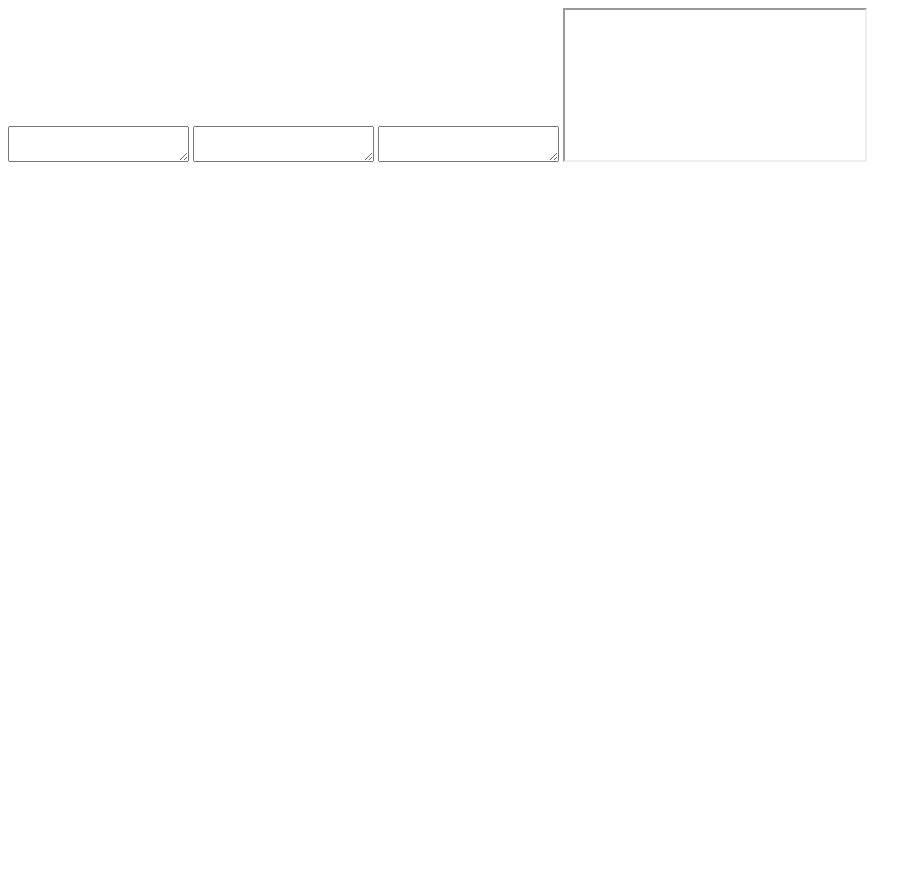
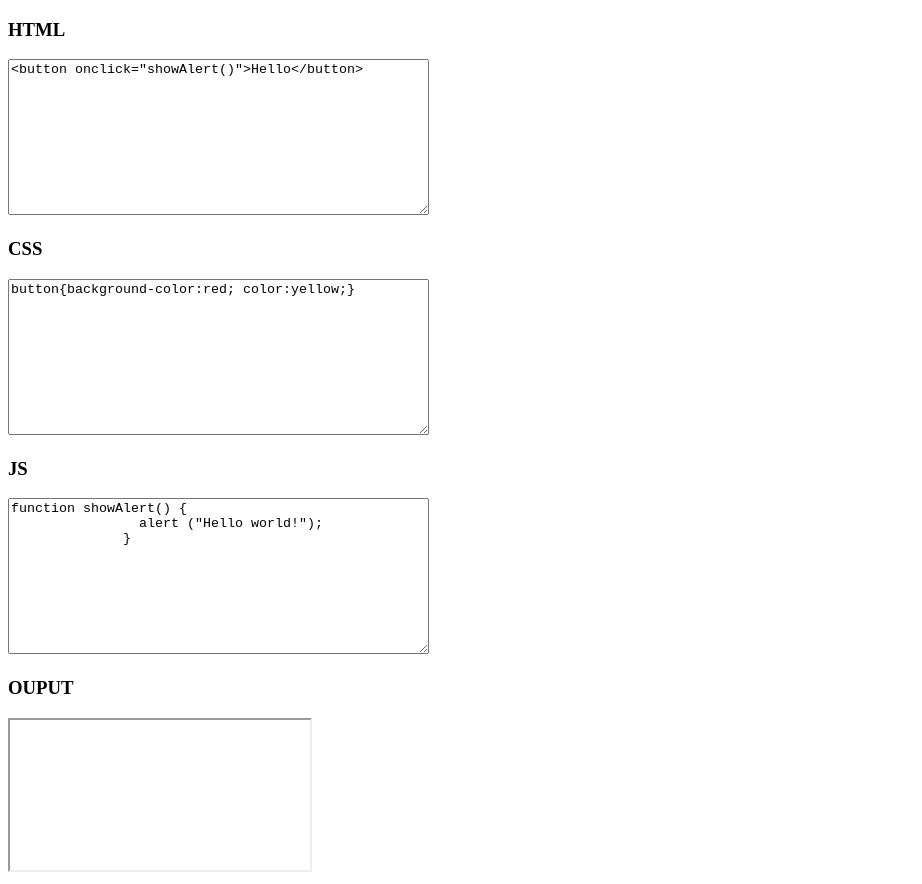
Before and after one commit to AceHunterr/Online_Code_Editor, a plain HTML site: page index.html in a window 1280 px wide. Shown: the whole page, without its empty margins (0-922 px from the left). Before the commit the page ends 800 px from the top, so only its background shows below. Drawn offline with Linux system fonts and the light colour scheme.

Commit message:
Added JS and placeholder text

```diff
--- a/index.html
+++ b/index.html
@@ -6,25 +6,26 @@
     </head>
     <body>
         <div class="editor">
-            <textarea name="" id="html-code"></textarea>
-            <textarea name="" id="css-code"></textarea>
-            <textarea name="" id="js-code"></textarea>
+            <h3>HTML</h3>
+            <textarea name="" id="html-code" placeholder="Enter your HTML code here ..." rows="10" cols="50"><button onclick="showAlert()">Hello</button></textarea>
+            <br>
+
+            <h3>CSS</h3>
+            <textarea name="" id="css-code" placeholder="Enter your CSS code here ..." rows="10" cols="50">button{background-color:red; color:yellow;}
+
+            </textarea>
+            <br>
+
+            <h3>JS</h3>
+            <textarea name="" id="js-code" placeholder="Enter your JS code here ..." rows="10" cols="50">function showAlert() {
+                alert ("Hello world!");
+              }</textarea>
+            <br>
+
+            <h3>OUPUT</h3>
             <iframe id="output"></iframe>
         </div>
 
-        <script type="text/javascript">
-            function run() {
-                let htmlCode = document.querySelector(".editor #html-code").value;
-                let cssCode = "<style>"+document.querySelector(".editor #css-code").value+"</style>";
-                let jsCode = document.querySelector(".editor #js-code").value;
-                let output = document.querySelector(".editor #output");
-
-                output.contentDocument.body.innerHTML = htmlCode+cssCode;
-                output.contentWindow.eval(jsCode);
-            }
-            document.querySelector(".editor #html-code").addEventListener("keyup",run);
-            document.querySelector(".editor #css-code").addEventListener("keyup",run);
-            document.querySelector(".editor #js-code").addEventListener("keyup",run);
-        </script>
+    <script src="index.js"></script>
     </body>
 </html>
--- /dev/null
+++ b/index.js
@@ -0,0 +1,12 @@
+function run() {
+    let htmlCode = document.querySelector(".editor #html-code").value;
+    let cssCode = "<style>"+document.querySelector(".editor #css-code").value+"</style>";
+    let jsCode = document.querySelector(".editor #js-code").value;
+    let output = document.querySelector(".editor #output");
+
+    output.contentDocument.body.innerHTML = htmlCode+cssCode;
+    output.contentWindow.eval(jsCode);
+}
+document.querySelector(".editor #html-code").addEventListener("keyup",run);
+document.querySelector(".editor #css-code").addEventListener("keyup",run);
+document.querySelector(".editor #js-code").addEventListener("keyup",run);
```
